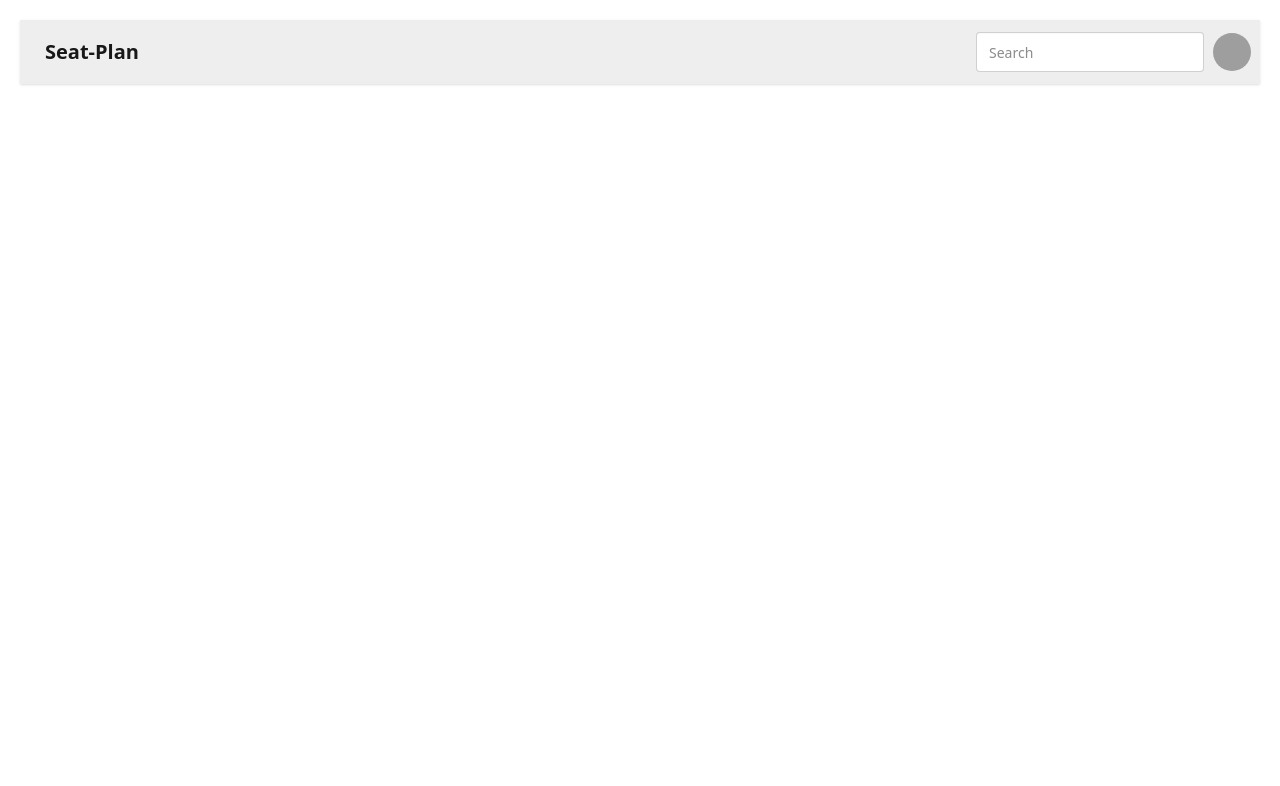
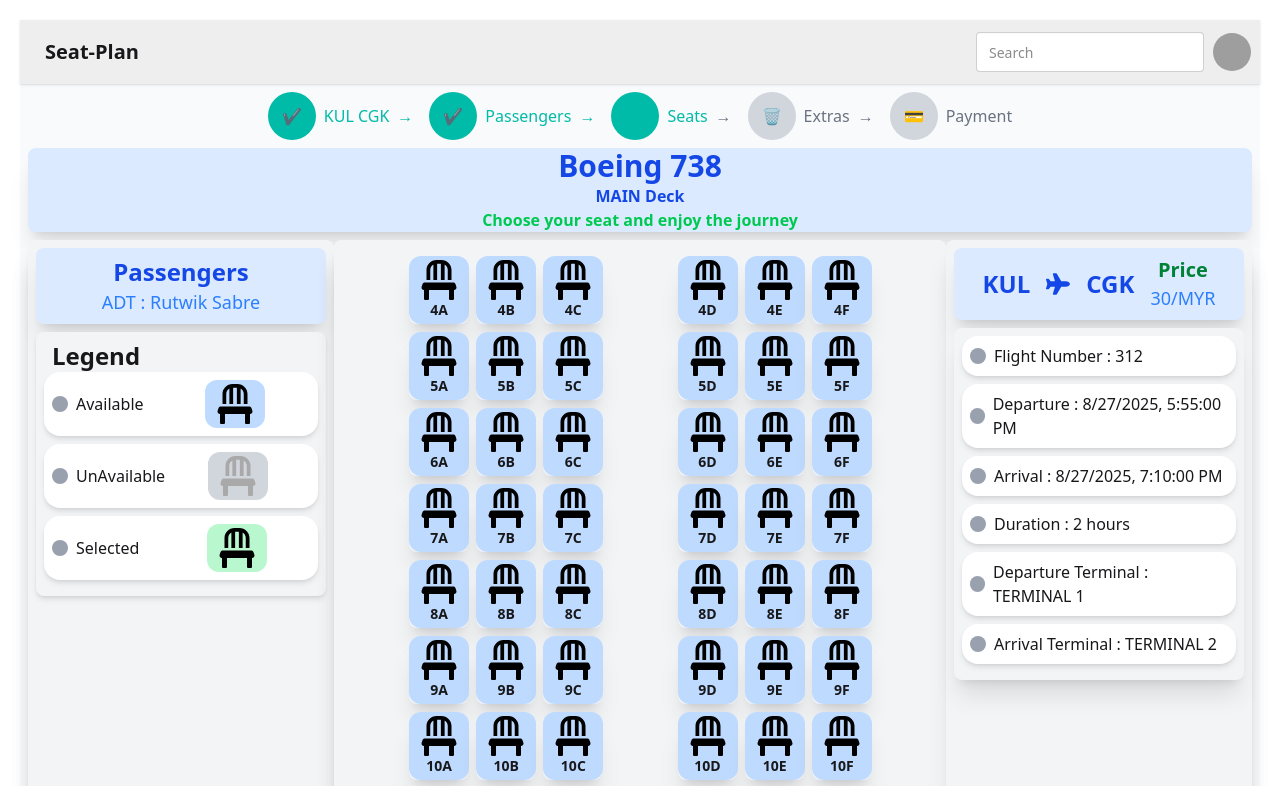
Before and after one commit to saif364/SeatPlan, a React (Vite) app: page /SeatMap in a window 1280 px wide. Before the commit this address had no page. Shown: the top 786 px of the page. Built offline with nearby package versions, Linux system fonts and the light colour scheme; grey boxes are pictures that could not be loaded.

Commit message:
Enhance Seat and SeatMap components: add seat selection functionality and update routing for improved user interaction

```diff
--- a/src/App.jsx
+++ b/src/App.jsx
@@ -12,6 +12,7 @@ function App() {
           <div className="App">
             <Routes>
               <Route path="/" element={<SeatMap />} />
+              <Route path="/SeatMap" element={<SeatMap />} />
             </Routes>
           </div>
         </Router>
--- a/src/Components/Seat.jsx
+++ b/src/Components/Seat.jsx
@@ -1,18 +1,18 @@
 import React, { useState, useRef } from 'react';
 import { FaChair } from 'react-icons/fa';
 import { useGlobalStyles } from '../contexts/GlobalStylesContext';
-import { useNavigate } from 'react-router-dom'; // Import useNavigate
 
 
 
 
-function Seat({ seat }) {
+function Seat({ seat, isSelected, onSelect }) {
     const { globalStyles } = useGlobalStyles();
     const [showTooltip, setShowTooltip] = useState(false);
     const divRef = useRef(null);
-    const [color, setColor] = useState('bg-blue-200');
     const [seatType, setSeatType] = useState('');
-    const navigate = useNavigate();
+
+    const color = isSelected ? 'bg-green-200' : seat.available ? 'bg-blue-200' : 'bg-gray-300';
+
 
     const handleClick = () => {
 
@@ -66,15 +66,16 @@ function Seat({ seat }) {
     }, []);
 
     const onSeatSelected = () => {
-        navigate('/');
-        setColor('bg-green-200');
-        setShowTooltip(false);
+
+        if (seat.available) {
+            onSelect(seat.code); // Notify parent about the selected seat
+        }
 
     }
 
     const onUnSeatSelected = () => {
 
-        setColor('bg-blue-200');
+
         setShowTooltip(false);
     }
 
--- a/src/Components/SeatMap.jsx
+++ b/src/Components/SeatMap.jsx
@@ -14,6 +14,8 @@ function SeatMap() {
     const [passenger, setPassenger] = useState(null);
     //const [seatRows, setseatRows] = useState(null);
     const [segment, setsegment] = useState(null);
+    const [selectedSeat, setSelectedSeat] = useState(null);
+
 
     var seatRows = data.seatsItineraryParts[0]?.segmentSeatMaps[0]?.passengerSeatMaps[0]?.seatMap?.cabins[0]?.seatRows;
 
@@ -35,6 +37,9 @@ function SeatMap() {
     }, []);
 
 
+    const handleSeatSelect = (seatCode) => {
+        setSelectedSeat(seatCode);
+    };
 
 
     return (
@@ -110,7 +115,11 @@ function SeatMap() {
                                     seatRows.map((row, index) =>
                                         row.seats.map((seat, seatIndex) =>
                                             seat.available ? (
-                                                <Seat key={`${index}-${seatIndex}`} seat={seat} />
+                                                <Seat
+                                                    key={`${index}-${seatIndex}`}
+                                                    seat={seat}
+                                                    onSelect={handleSeatSelect}
+                                                    isSelected={selectedSeat === seat.code} />
                                             ) : (
                                                 <p key={`${index}-${seatIndex}`}></p>
                                             )
```
